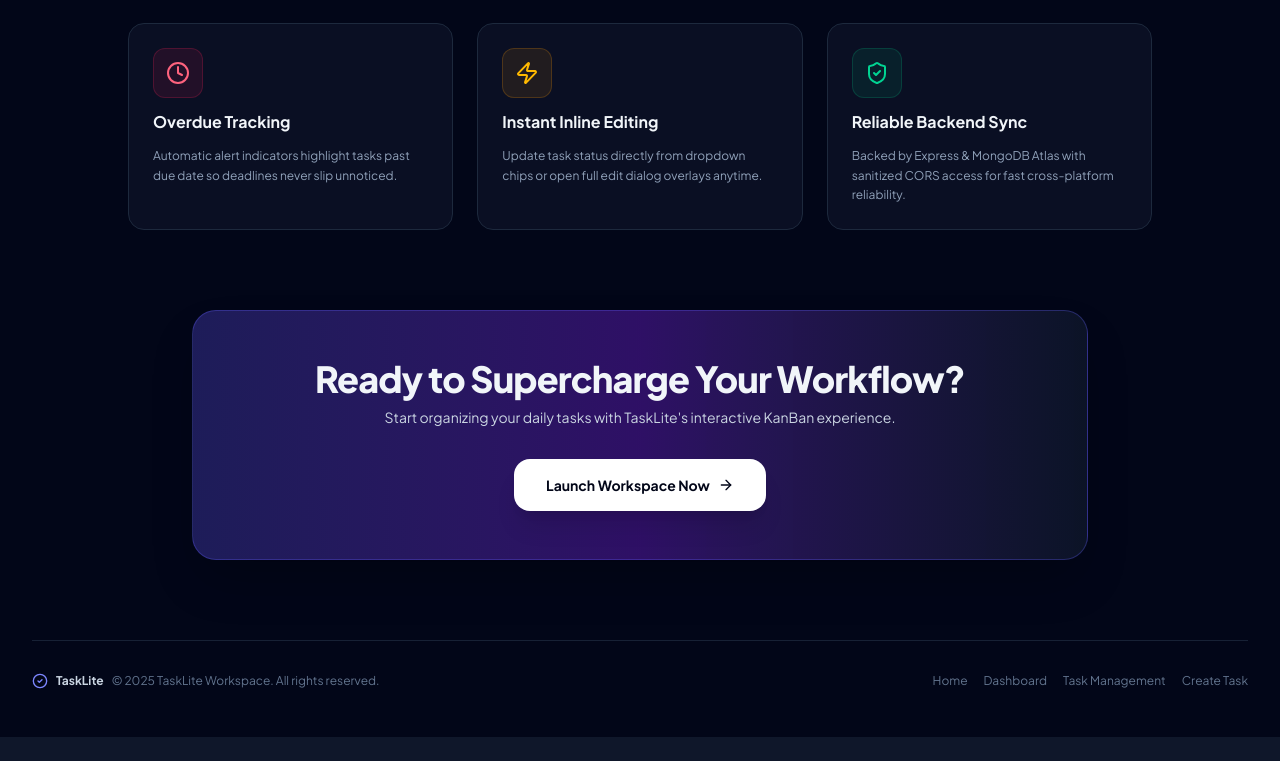
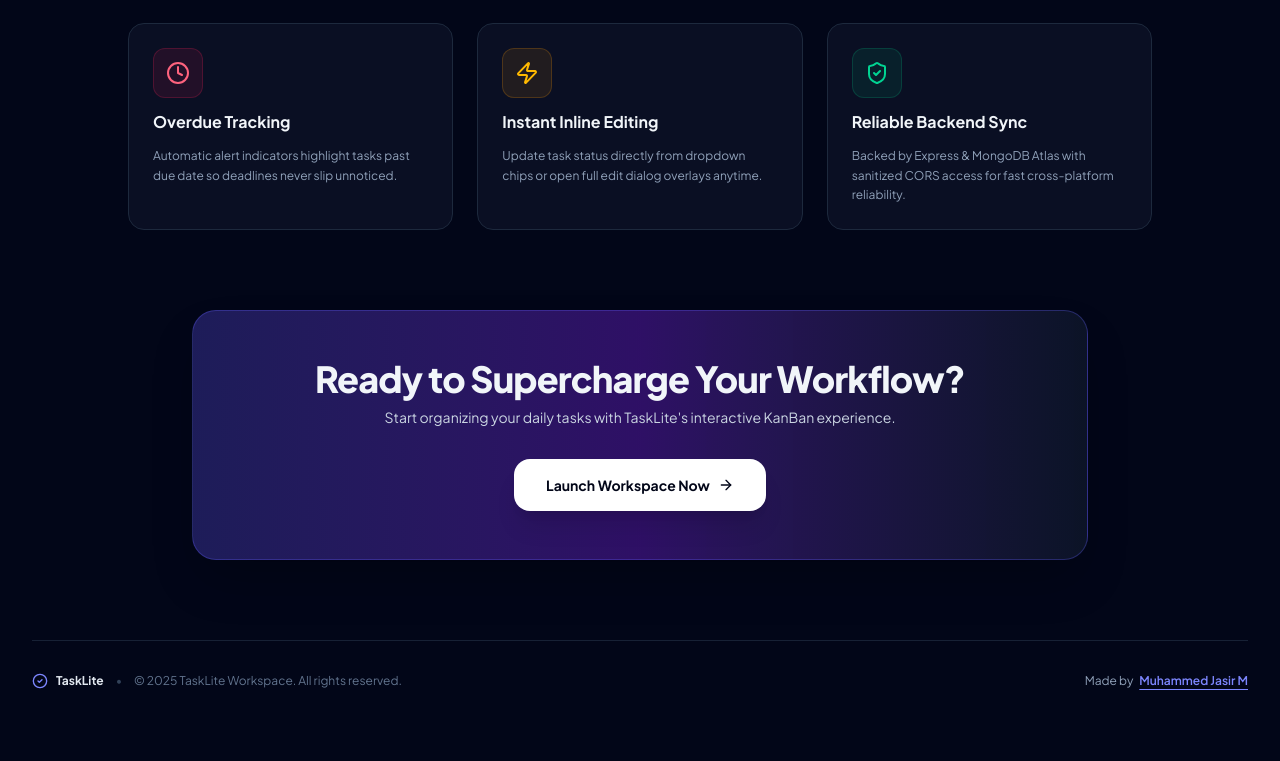
Before and after one commit to Muhammed-Jasir-M/Task-Manager, a React (Vite) app in the folder frontend/: page / in a window 1280 px wide. Shown: the part 1555-2316 px from the top of the page. Before the commit the page ends 2292 px from the top, so only its background shows below. Built offline with nearby package versions, Linux system fonts and the light colour scheme; no server answers.

Commit message:
Update footer

```diff
--- a/frontend/src/pages/LandingPage.jsx
+++ b/frontend/src/pages/LandingPage.jsx
@@ -269,18 +269,26 @@ const LandingPage = () => {
       </section>
 
       {/* 5. FOOTER */}
-      <footer className="pt-8 border-t border-slate-800/80 flex flex-col sm:flex-row items-center justify-between gap-4 text-xs text-slate-500">
-        <div className="flex items-center space-x-2">
-          <CheckCircle2 className="h-4 w-4 text-indigo-400" />
-          <span className="font-bold text-slate-300">TaskLite</span>
+      <footer className="pt-8 pb-6 border-t border-slate-800/80 flex flex-col sm:flex-row items-center justify-between gap-4 text-xs text-slate-500 text-center sm:text-left">
+        <div className="flex flex-col sm:flex-row items-center space-y-1 sm:space-y-0 sm:space-x-3">
+          <div className="flex items-center space-x-2">
+            <CheckCircle2 className="h-4 w-4 text-indigo-400" />
+            <span className="font-bold text-slate-200">TaskLite</span>
+          </div>
+          <span className="hidden sm:inline text-slate-700">•</span>
           <span>© {new Date().getFullYear()} TaskLite Workspace. All rights reserved.</span>
         </div>
 
-        <div className="flex items-center space-x-4">
-          <Link to="/" className="hover:text-slate-300 transition-colors">Home</Link>
-          <Link to="/dashboard" className="hover:text-slate-300 transition-colors">Dashboard</Link>
-          <Link to="/manage" className="hover:text-slate-300 transition-colors">Task Management</Link>
-          <Link to="/create" className="hover:text-slate-300 transition-colors">Create Task</Link>
+        <div className="flex items-center space-x-1.5 text-slate-400 justify-center">
+          <span>Made by</span>
+          <a
+            href="https://github.com/Muhammed-Jasir-M"
+            target="_blank"
+            rel="noopener noreferrer"
+            className="font-semibold text-indigo-400 hover:text-indigo-300 underline underline-offset-4 transition-colors"
+          >
+            Muhammed Jasir M
+          </a>
         </div>
       </footer>
 
```
Also changed, not shown: 1 other file (tests, documents, lock files or other folders).
